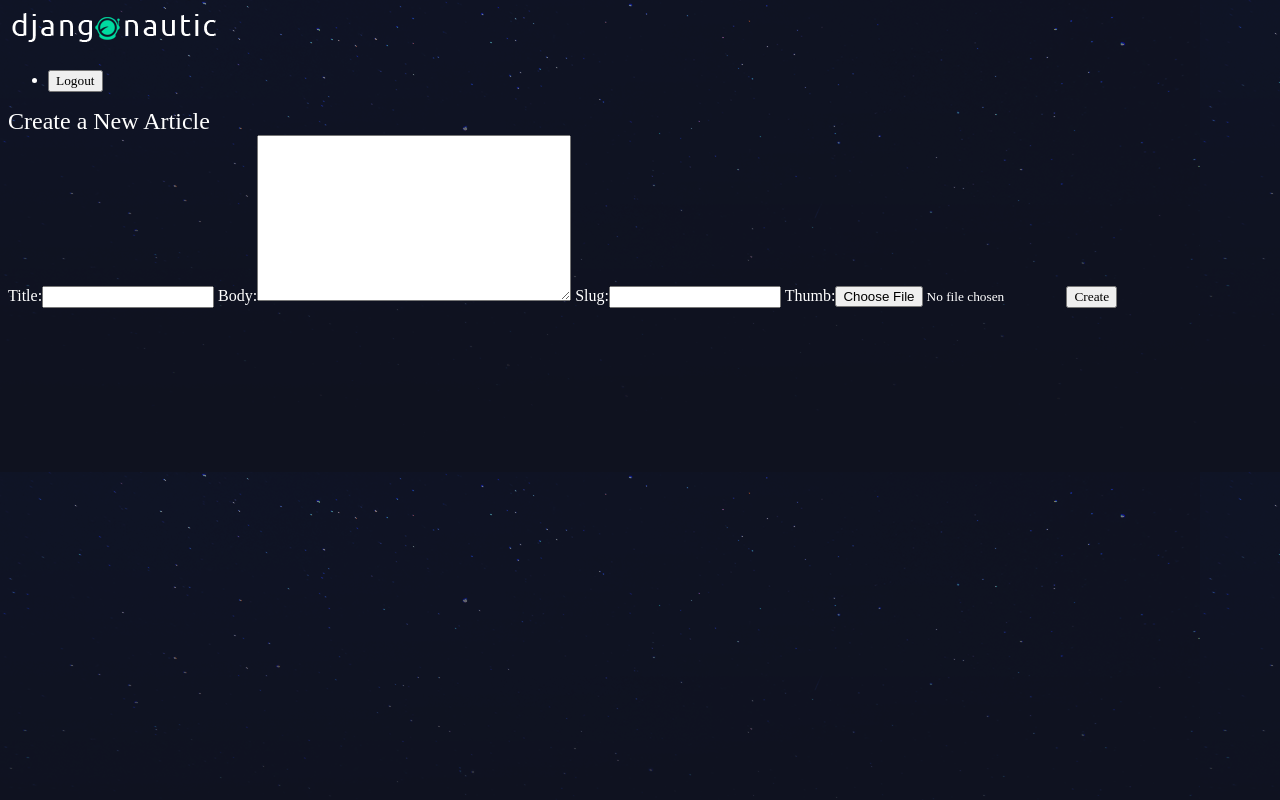
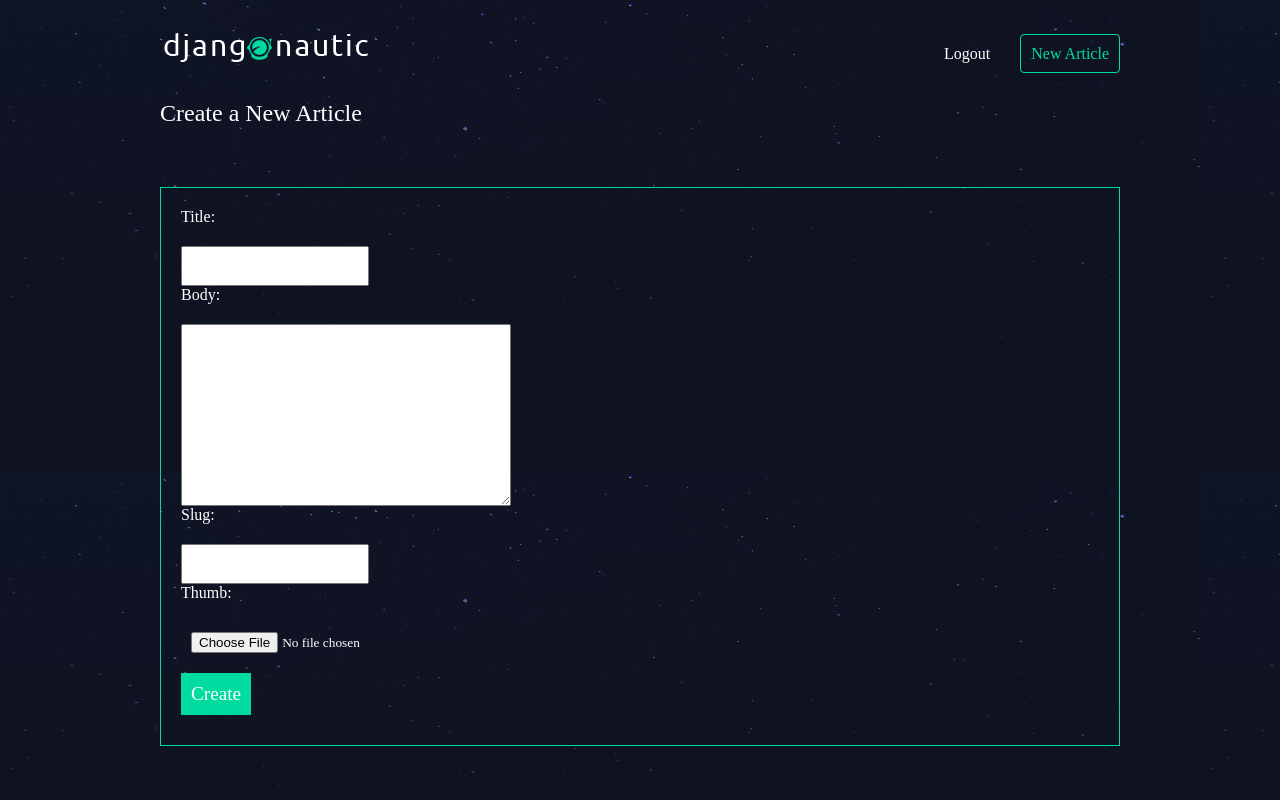
Before and after one commit to hasanarcas/Django-Projects, a Django app: page /articles/create/ in a window 1280 px wide. Run offline with Django 3.2, Linux system fonts and the light colour scheme; the visitor is signed in with stand-in values (Sample User, id 1).

Commit message:
Finished project

```diff
--- a/djangoblog/articles/models.py
+++ b/djangoblog/articles/models.py
@@ -1,4 +1,5 @@
 from django.db import models
+from django.contrib.auth.models import User
 
 class Article(models.Model):
     title = models.CharField(max_length=100)
@@ -6,7 +7,7 @@ class Article(models.Model):
     body = models.TextField()
     date = models.DateTimeField(auto_now_add=True)
     thumb = models.ImageField(default='default.png', blank=True)
-    # add in author
+    author = models.ForeignKey(User, default=None, on_delete=models.CASCADE)
 
     def __str__(self):
         return self.title
--- a/djangoblog/articles/templates/articles/article_create.html
+++ b/djangoblog/articles/templates/articles/article_create.html
@@ -10,5 +10,5 @@
         <input type="submit" value="Create">
     </form>
 </div>
-
+<script src="/static/slugify.js"></script>
 {% endblock %}
--- a/djangoblog/articles/templates/articles/article_list.html
+++ b/djangoblog/articles/templates/articles/article_list.html
@@ -8,6 +8,7 @@
           <h2><a href="{% url 'articles:detail' slug=article.slug %}">{{ article.title }}</a></h2>
           <p>{{ article.snippet }}</p>
           <p>{{ article.date }}</p>
+          <p class='author'>Added by {{ article.author.username }}</p>
         </div>
       {% endfor %}
     </div>
--- a/djangoblog/articles/views.py
+++ b/djangoblog/articles/views.py
@@ -18,7 +18,9 @@ def article_create(request):
     if request.method == 'POST':
         form = forms.CreateArticle(request.POST, request.FILES)
         if form.is_valid:
-            # save article
+            instance = form.save(commit=False)
+            instance.author = request.user
+            instance.save()
             return redirect('articles:list')
     else:
         form = forms.CreateArticle()
--- /dev/null
+++ b/djangoblog/assets/slugify.js
@@ -0,0 +1,12 @@
+const titleinput = document.querySelector('input[name=title]')
+const sluginput = document.querySelector('input[name=slug]')
+
+const slugify = (val) => {
+    return val.toString().toLowerCase().trim()
+        .replace(/&/g, '-and-')     // replace & with -and-
+        .replace(/[\s\W-]+/g, '-')  // replace spaces with -
+}
+
+titleinput.addEventListener('keyup', (e) => {
+    sluginput.setAttribute('value', slugify(titleinput.value))
+})
--- a/djangoblog/assets/styles.css
+++ b/djangoblog/assets/styles.css
@@ -18,3 +18,128 @@ a, a:hover, a:visited{
     color: #fff;
     text-decoration: none;
 }
+
+.wrapper{
+    max-width: 960px;
+    margin: 0 auto;
+}
+
+div.wrapper h1{
+    text-align: center;
+    margin: 100px auto;
+    font-size: 2.4em;
+}
+
+header{
+    display: grid;
+    grid-template-columns: 1fr 1fr;
+    padding: 20px;
+}
+
+nav{
+    justify-self: end;
+}
+
+nav li{
+    display: inline-block;
+    margin-left: 20px;
+}
+
+nav button{
+    background: none;
+    color: #fff;
+    cursor: pointer;
+    border: 0;
+    font-size: 1em;
+}
+
+.articles {
+    display: grid;
+    grid-template-columns: 1fr 1fr 1fr;
+    grid-gap: 30px;
+}
+
+.article{
+    padding: 10px;
+    border: 1px solid #00dba0;
+    position: relative;
+    padding-bottom: 40px;
+}
+
+.article h2{
+    font-size: 1.2em;
+}
+
+.article .author{
+    padding: 10px;
+    background: #00dba0;
+    position: absolute;
+    right: 0;
+    bottom: 0;
+    margin: 0;
+    color: #0f121f;
+}
+
+.article-detail .article{
+    padding: 0;
+}
+
+.article-detail .article img{
+    max-width: 100%;
+}
+
+.article-detail .article h2{
+    text-align: center;
+    margin: 20px auto;
+    font-size: 2em;
+}
+
+.article-detail .article p{
+    text-align: center;
+}
+
+.site-form{
+    margin-top: 60px;
+    border: 1px solid #00dba0;
+    padding: 20px;
+}
+
+.site-form input, .site-form textarea{
+    display: block;
+    margin: 20px 0 0 0;
+    padding: 10px;
+}
+
+a.highlight{
+    border: 1px solid #00dba0;
+    padding: 10px;
+    border-radius: 4px;
+    color: #00dba0;
+}
+
+.helptext, .helptext ul{
+    margin: 0 auto 20px;
+    color: #bbb;
+    font-size: 0.9em;
+    display: block;
+}
+
+.errorlist li{
+    padding: 10px;
+    list-style-type: none;
+    border: 1px solid #ff5722;
+    color: #ff5722;
+    margin: 10px 0;
+}
+
+.errorlist{
+    padding: 0;
+}
+
+.site-form input[type="submit"]{
+    background: #00dba0;
+    border: 0;
+    color: #fff;
+    font-size: 1.2em;
+    margin: 10px 0;
+}
--- a/djangoblog/djangoblog/urls.py
+++ b/djangoblog/djangoblog/urls.py
@@ -1,19 +1,19 @@
 from django.contrib import admin
 from django.urls import path
 from django.conf.urls import url, include
-
 from djangoblog.settings import MEDIA_ROOT
 from . import views
 from django.contrib.staticfiles.urls import staticfiles_urlpatterns
 from django.conf.urls.static import static
 from django.conf import settings
+from articles import views as article_views
 
 urlpatterns = [
     path('admin/', admin.site.urls),
     url(r'^accounts/', include('accounts.urls')),
     url(r'^articles/', include('articles.urls')),
     url(r'^about/$', views.about),
-    url(r'^$', views.homepage),
+    url(r'^$', article_views.article_list, name='home'),
 ]
 
 urlpatterns += staticfiles_urlpatterns()
--- a/djangoblog/templates/base_layout.html
+++ b/djangoblog/templates/base_layout.html
@@ -1,25 +1,32 @@
 {% load static %}
-
 <!DOCTYPE html>
 <html>
     <head>
         <meta charset="utf-8">
-    <title>Articles</title>
+        <title>Djangonauts</title>
         <link rel="stylesheet" href="{% static 'styles.css' %}">
     </head>
     <body>
-    <div class= "wrapper">
-        <h1><a href="{% url 'articles:list' %}"><img src="{% static 'logo.png' %}"></a></h1>
+        <header class="wrapper">
+            <h1><a href="{% url 'home' %}"><img src="{% static 'logo.png' %}" alt="djangonautic" /></a></h1>
             <nav>
                 <ul>
+                    {% if user.is_authenticated %}
                     <li>
                         <form class="logout-link" action="{% url 'accounts:logout' %}" method="post">
                             {% csrf_token %}
                             <button type="submit">Logout</button>
                         </form>
                     </li>
+                    <li><a href="{% url 'articles:create' %}" class="highlight">New Article</a></li>
+                    {% else %}
+                    <li><a href="{% url 'accounts:login' %}">Login</a></li>
+                    <li><a href="{% url 'accounts:signup' %}">Signup</a></li>
+                    {% endif %}
                 </ul>
             </nav>
+        </header>
+        <div class="wrapper">
             {% block content %}
             {% endblock %}
         </div>
```
Also changed, not shown: djangoblog/articles/migrations/0003_auto_20211207_1827.py (added), djangoblog/media/implementing-artificial-intelligence-part-1-hero_MHapJHv.jpg (added), djangoblog/media/implementing-artificial-intelligence-part-1-hero_NOZM55d.jpg (added), djangoblog/media/implementing-artificial-intelligence-part-1-hero_TjnBT3l.jpg (added). Lines whose indentation alone changed are shown as unchanged.
